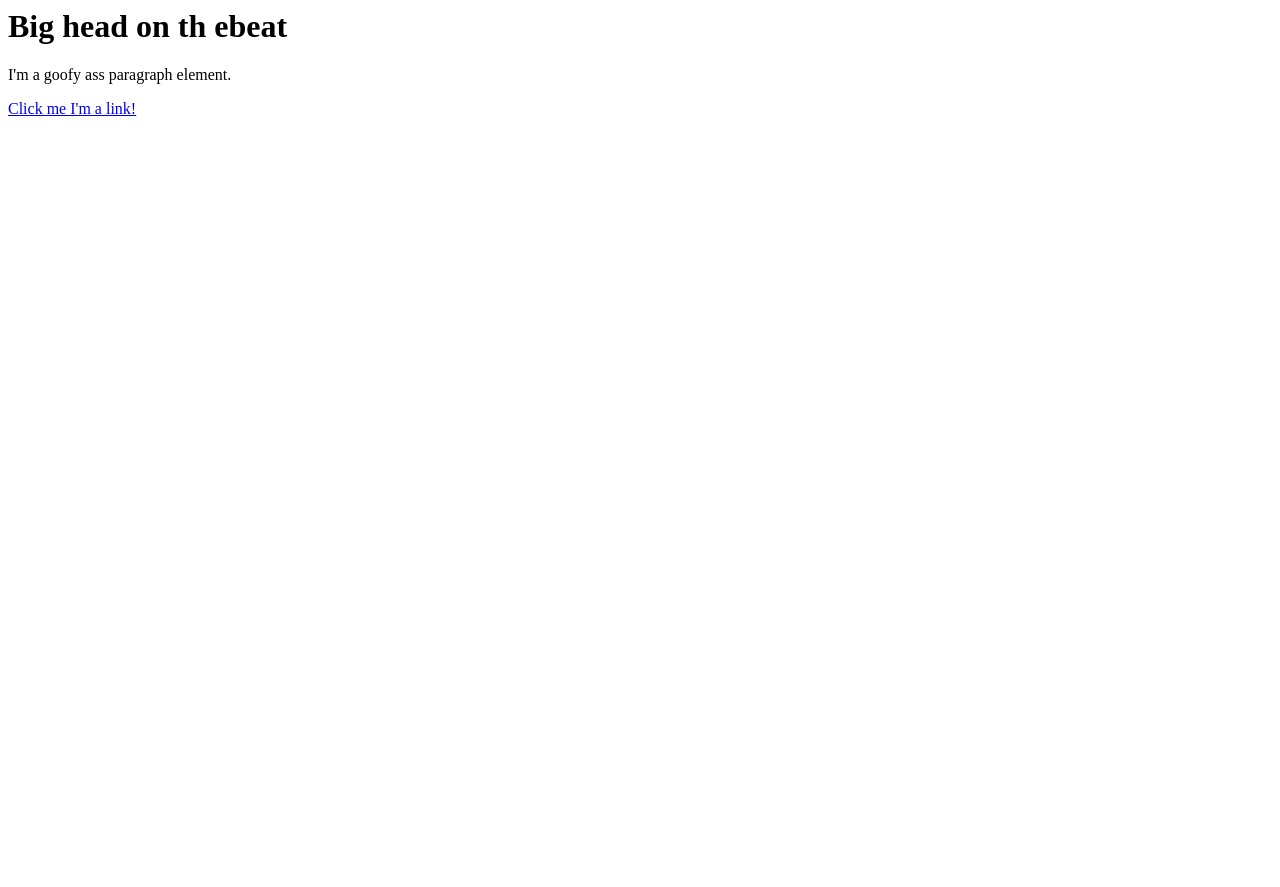
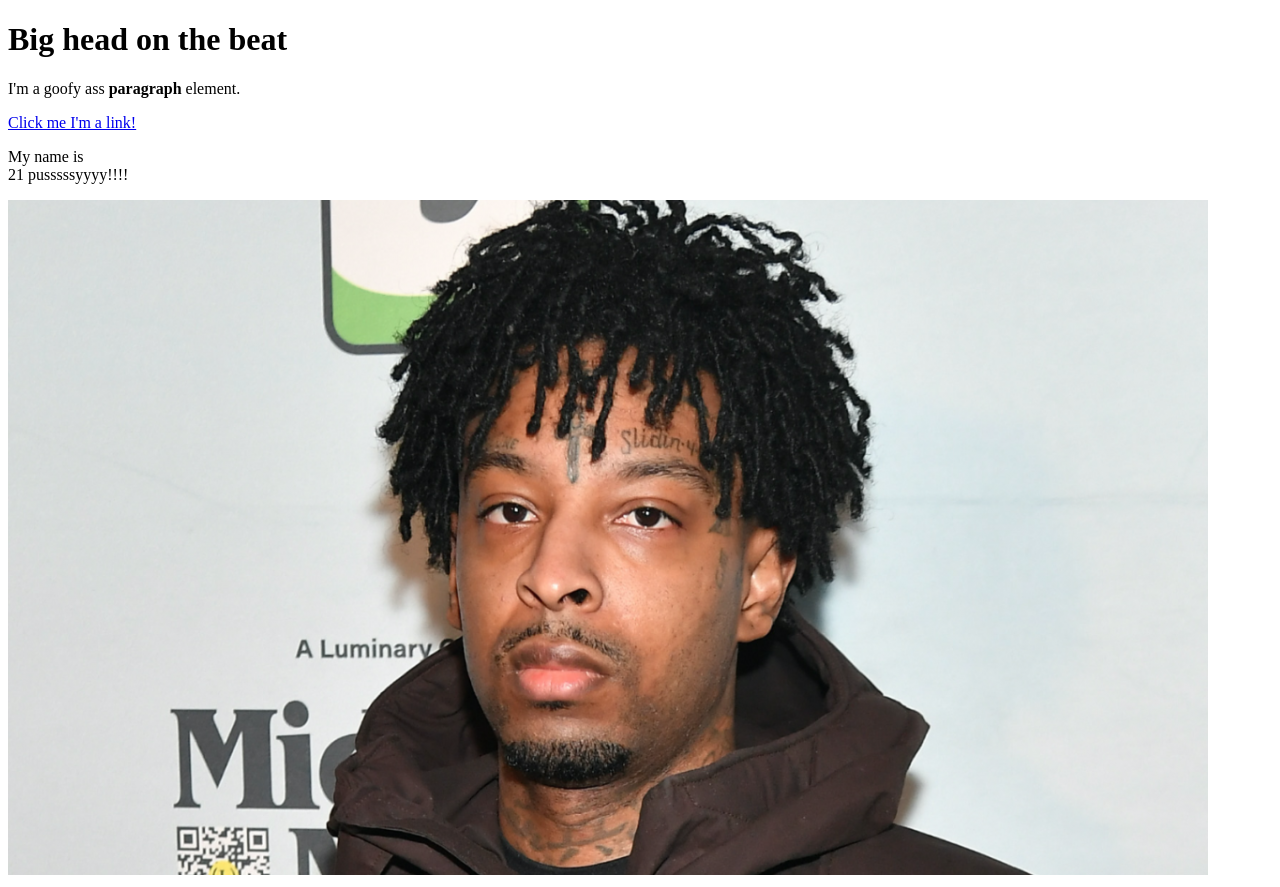
Before and after one commit to thekidchamploo/cartoon-hero, a plain HTML site: page test.html in a window 1280 px wide. Before the commit the page ends 800 px from the top, so only its background shows below. Drawn offline with Linux system fonts and the light colour scheme.

```diff
--- a/test.html
+++ b/test.html
@@ -1,3 +1,14 @@
-<h1>Big head on th ebeat</h1>
-<p>I'm a goofy ass paragraph element.</p>
-<a href="https://google.com" target="_blank" title="Let's go to google">Click me I'm a link!</a>
+<!DOCTYPE html>
+<html>
+<head>
+	<title>Test Page</title>
+</head>
+<body>
+	<h1>Big head on the beat</h1>
+	<p>I'm a goofy ass <b>paragraph</b> element.</p>
+	<a href="https://google.com" target="_blank" title="Let's go to google">Click me I'm a link!</a>
+	<p>My name is<br>
+	21 pusssssyyyy!!!!</p>
+	<img src="img/21 gang.png">
+</body>
+</html>
```
Also changed, not shown: img/21 Savage.webp (added), img/21 gang.png (added).
